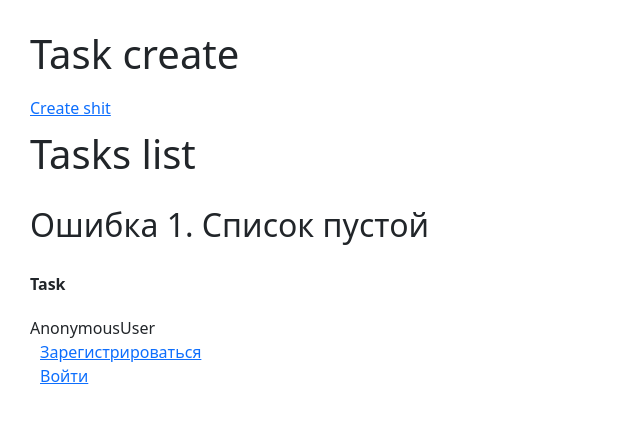
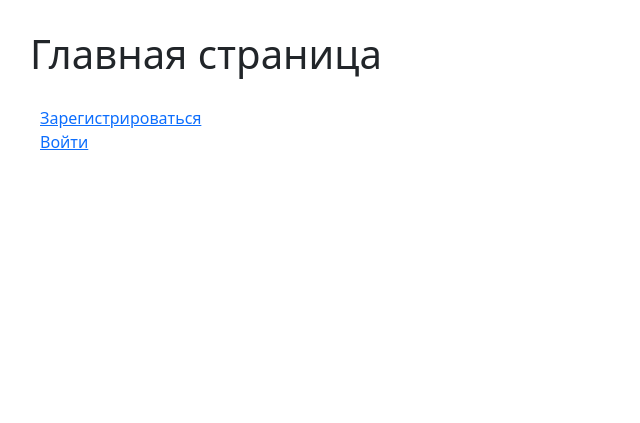
Before and after one commit to TimAny-W/shizohrenya, a Django app: page / in a window 1280 px wide. Shown: the top 423 px of the page, without its empty margins (0-640 px from the left). Run offline with Django 4.2, Linux system fonts and the light colour scheme; lists and menus that the app fills with data are empty.

Commit message:
Add files via upload

```diff
--- a/shizohrenya/shizohrenya/settings.py
+++ b/shizohrenya/shizohrenya/settings.py
@@ -112,6 +112,7 @@ USE_I18N = True
 
 USE_TZ = True
 
+LOGIN_URL = 'registration'
 
 # Static files (CSS, JavaScript, Images)
 # https://docs.djangoproject.com/en/4.1/howto/static-files/
--- a/shizohrenya/templates/home.html
+++ b/shizohrenya/templates/home.html
@@ -3,27 +3,13 @@
 {% block title %}Главная страница{% endblock %}
 
 {% block content %}
-          <h1>Task create</h1>
-      <a href="{% url 'task-create' %}">Create shit</a>
-      <h1>Tasks list</h1>
-      <table>
-            <tr><th>Task</th></tr>
-            {% for task in object_list %}
-            <tr>
-                  <td>{{task.title}}</td>
-                  <td><a href="{% url 'task' task.id %}">View</a></td>
-                  <td><a href="{% url 'task-update' task.id %}">Edit</a></td>
-                  <td><a href="{% url 'task-delete' task.id %}">Delete</a></td>
-            </tr>
-            {% empty %}
-                  <h2>Ошибка 1. Список пустой</h2>
-            {% endfor %}
-    </table>
-
-
+      <h1>Главная страница</h1>
+      {% if request.user.is_authenticated %}
+            <a href="{% url 'tasks' %}">Tasks</a>
+      {% endif %}
       <div class="user_system">
-            {{ user }}<br>
             {% if request.user.is_authenticated %}
+                  {{ user }}<br>
                   <a href="{% url 'logout' %}">Выйти из аккаунта</a>
             {% else %}
                   <a href="{% url 'registration' %}">Зарегистрироваться</a><br>
```
Also changed, not shown: shizohrenya/tasks/views.py (+20 -9 lines), shizohrenya/templates/tasks/task_list.html (+6 -1 lines).
